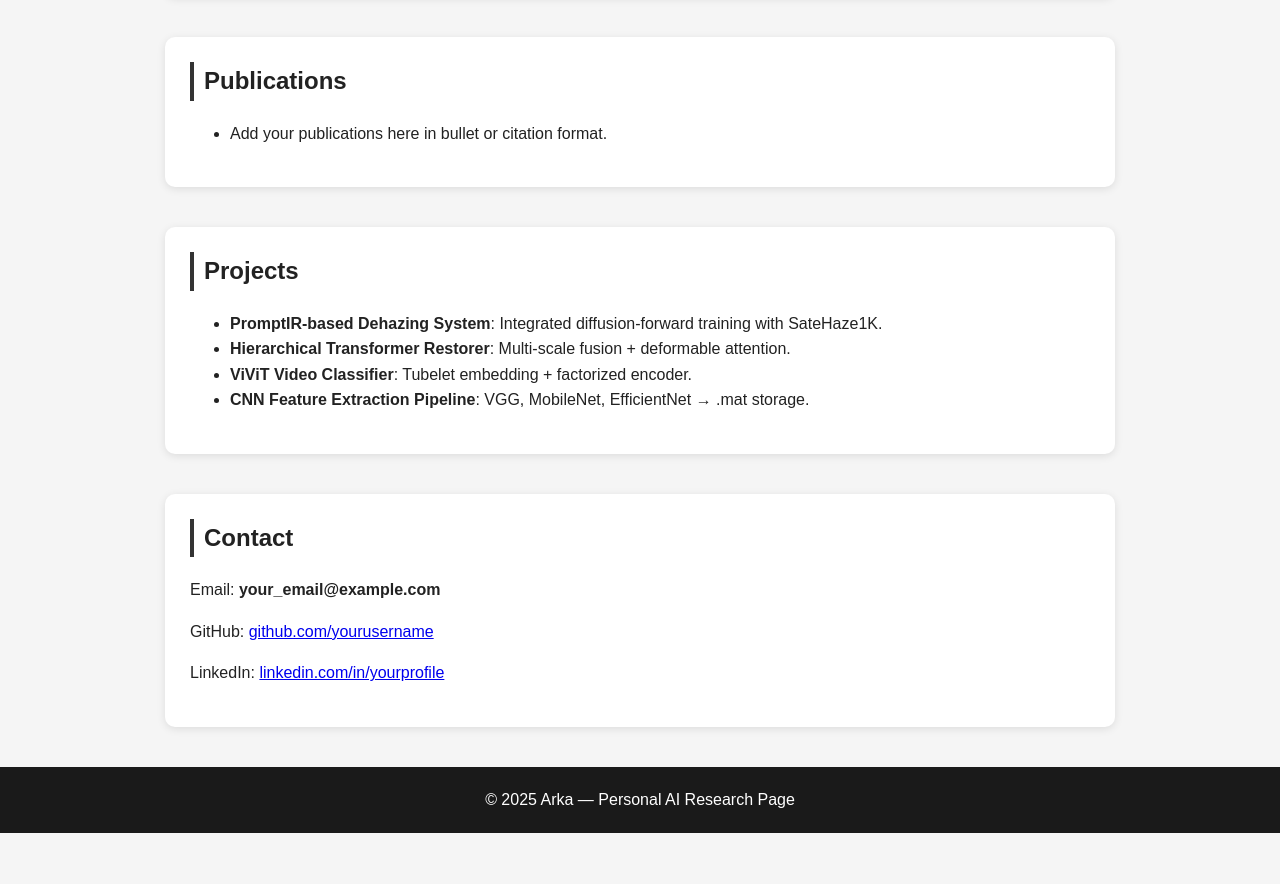
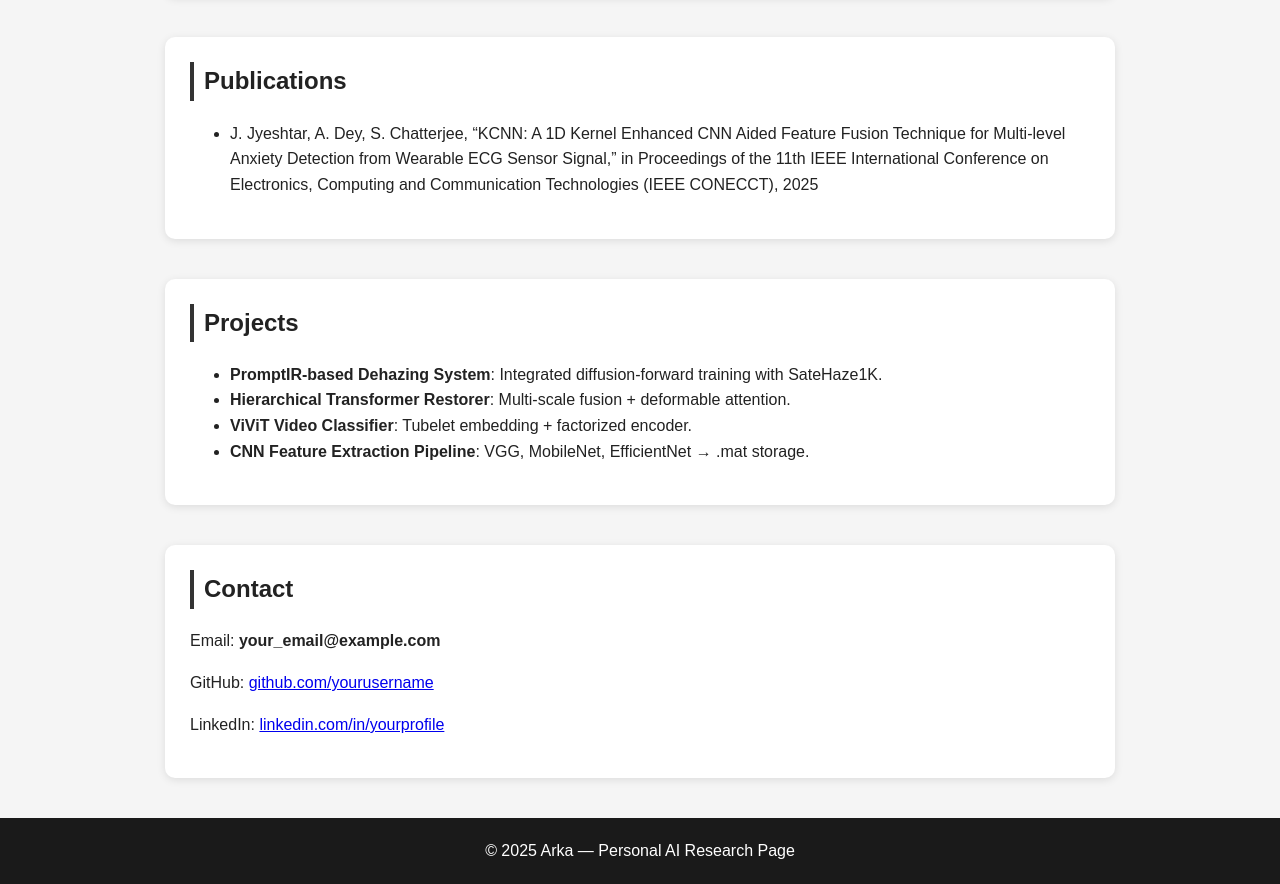
Before and after one commit to arkapravo-dey/PersonalWebpage, a plain HTML site: page index.html in a window 1280 px wide. Shown: the part 1174-2058 px from the top of the page. Before the commit the page ends 2007 px from the top, so only its background shows below. Drawn offline with Linux system fonts and the light colour scheme.

Commit message:
code updated

```diff
--- a/index.html
+++ b/index.html
@@ -49,7 +49,9 @@
     <section id="publications">
         <h2>Publications</h2>
         <ul>
-            <li>Add your publications here in bullet or citation format.</li>
+            <li>J. Jyeshtar, A. Dey, S. Chatterjee, “KCNN: A 1D Kernel Enhanced CNN Aided Feature Fusion Technique for
+Multi-level Anxiety Detection from Wearable ECG Sensor Signal,” in Proceedings of the 11th IEEE International
+Conference on Electronics, Computing and Communication Technologies (IEEE CONECCT), 2025</li>
         </ul>
     </section>
 
```
